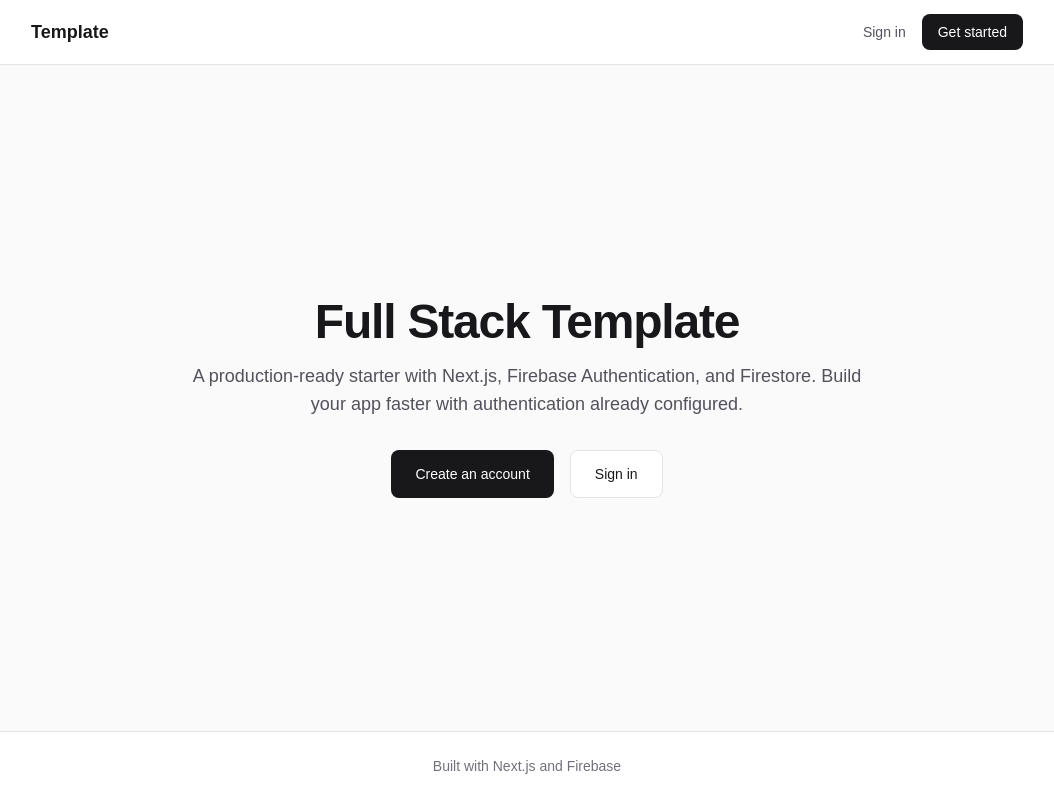
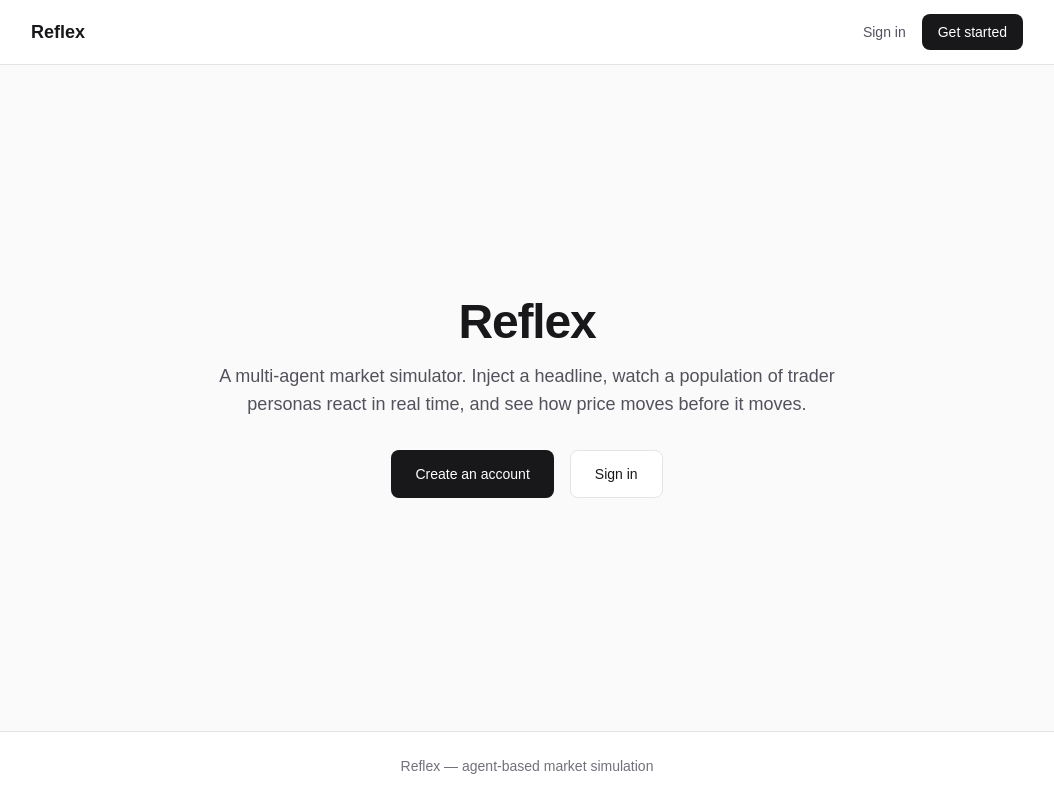
Before and after one commit to alexechoi/to-the-americas-hack-market-simulator, a Next.js app in the folder frontend/: page / in a window 1280 px wide. Shown: the whole page, without its empty margins (113-1167 px from the left). Built offline with nearby package versions, Linux system fonts and the light colour scheme; no server answers.

Commit message:
Rename frontend project to "reflex-frontend" and update README, layout, and dashboard to reflect new branding and project description as a multi-agent market simulator.

```diff
--- a/frontend/app/dashboard/page.tsx
+++ b/frontend/app/dashboard/page.tsx
@@ -127,7 +127,7 @@ function DashboardContent() {
       <header className="border-b border-zinc-200 bg-white dark:border-zinc-800 dark:bg-zinc-900">
         <div className="mx-auto flex h-16 max-w-5xl items-center justify-between px-4">
           <h1 className="text-lg font-semibold text-zinc-900 dark:text-zinc-100">
-            Dashboard
+            Reflex
           </h1>
           <button
             onClick={handleSignOut}
--- a/frontend/app/layout.tsx
+++ b/frontend/app/layout.tsx
@@ -18,8 +18,8 @@ const geistMono = Geist_Mono({
 });
 
 export const metadata: Metadata = {
-  title: "App",
-  description: "Full stack application",
+  title: "Reflex",
+  description: "Multi-agent market simulator",
 };
 
 export default function RootLayout({
--- a/frontend/app/page.tsx
+++ b/frontend/app/page.tsx
@@ -6,7 +6,7 @@ export default function Home() {
       <header className="border-b border-zinc-200 bg-white dark:border-zinc-800 dark:bg-zinc-900">
         <div className="mx-auto flex h-16 max-w-5xl items-center justify-between px-4">
           <span className="text-lg font-semibold text-zinc-900 dark:text-zinc-100">
-            Template
+            Reflex
           </span>
           <nav className="flex items-center gap-4">
             <Link
@@ -28,12 +28,12 @@ export default function Home() {
       <main className="flex flex-1 flex-col items-center justify-center px-4">
         <div className="max-w-2xl text-center">
           <h1 className="text-4xl font-semibold tracking-tight text-zinc-900 dark:text-zinc-100 sm:text-5xl">
-            Full Stack Template
+            Reflex
           </h1>
           <p className="mt-4 text-lg text-zinc-600 dark:text-zinc-400">
-            A production-ready starter with Next.js, Firebase Authentication,
-            and Firestore. Build your app faster with authentication already
-            configured.
+            A multi-agent market simulator. Inject a headline, watch a
+            population of trader personas react in real time, and see how price
+            moves before it moves.
           </p>
           <div className="mt-8 flex flex-col items-center gap-4 sm:flex-row sm:justify-center">
             <Link
@@ -54,7 +54,7 @@ export default function Home() {
 
       <footer className="border-t border-zinc-200 bg-white py-6 dark:border-zinc-800 dark:bg-zinc-900">
         <div className="mx-auto max-w-5xl px-4 text-center text-sm text-zinc-500 dark:text-zinc-400">
-          Built with Next.js and Firebase
+          Reflex — agent-based market simulation
         </div>
       </footer>
     </div>
--- a/frontend/package.json
+++ b/frontend/package.json
@@ -1,5 +1,5 @@
 {
-  "name": "frontend",
+  "name": "reflex-frontend",
   "version": "0.1.0",
   "private": true,
   "scripts": {
```
Also changed, not shown: 1 other file (tests, documents, lock files or other folders).
